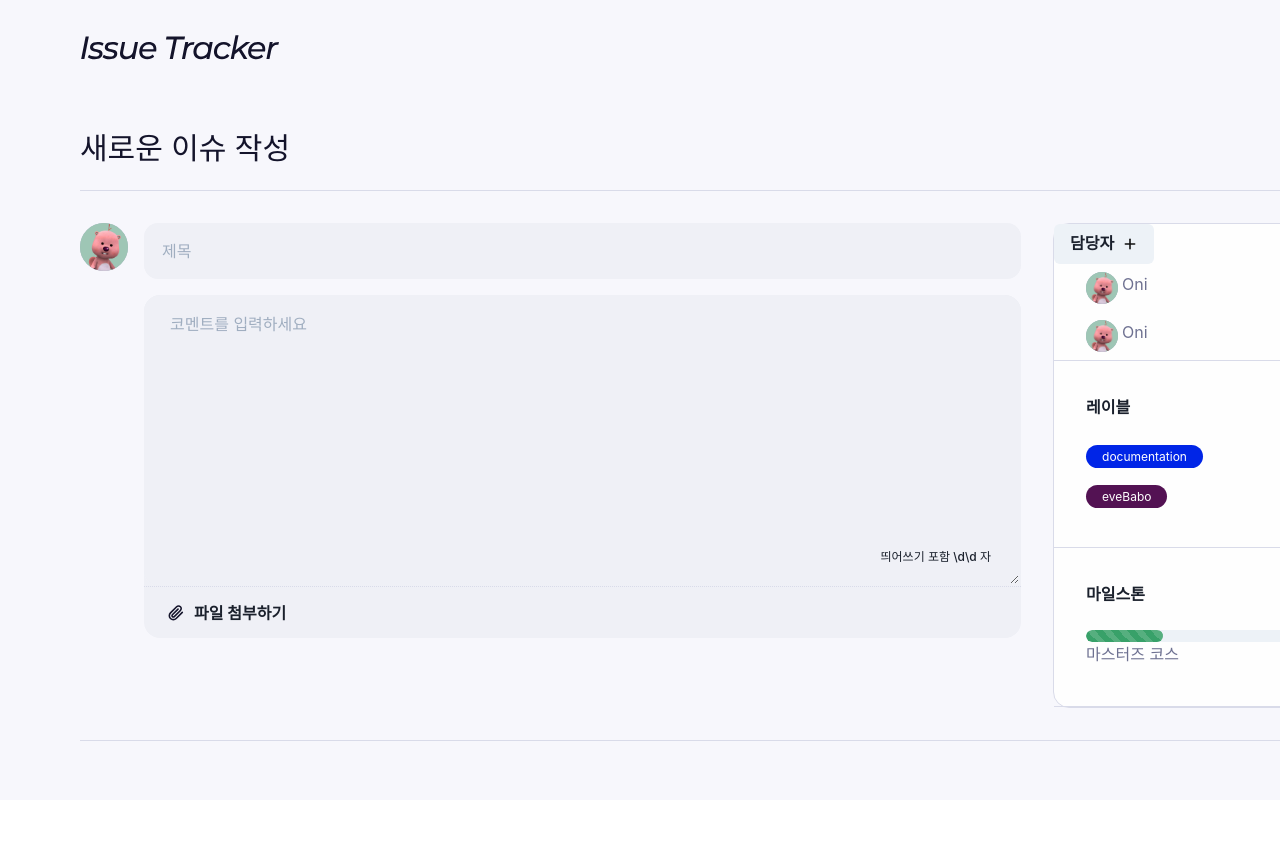
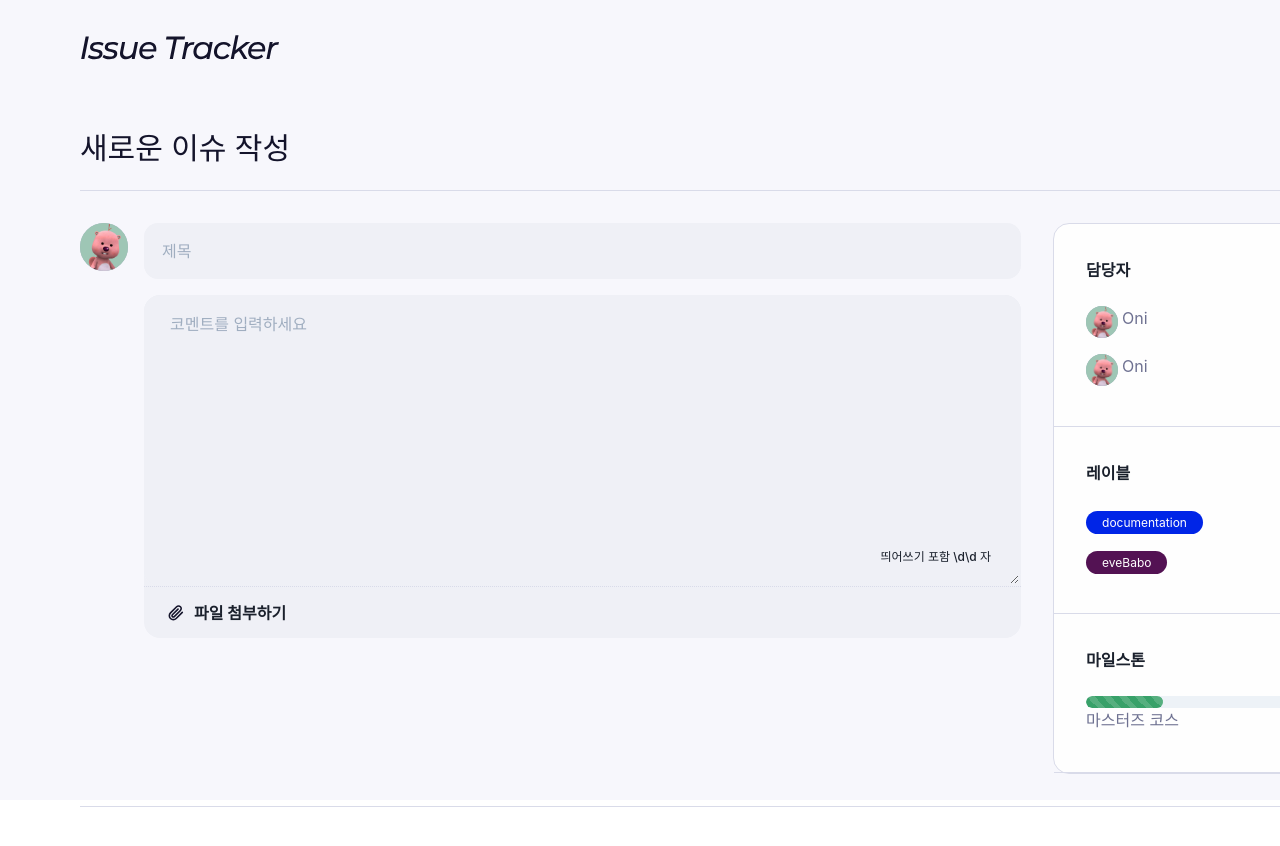
Before and after one commit to codesquad-members-2021/issue-tracker, a React (Create React App) app in the folder FE/issue-tracker/: page /new-issue in a window 1280 px wide. Shown: the top 846 px of the page. Built offline with nearby package versions, Linux system fonts and the light colour scheme.

Commit message:
Chore: #18 chakra UI 공통 스타일 분리에 따른 import 경로 수정

```diff
--- a/FE/issue-tracker/src/components/newIssue/SelectAssignee.tsx
+++ b/FE/issue-tracker/src/components/newIssue/SelectAssignee.tsx
@@ -12,7 +12,11 @@ import { Avatar } from '@chakra-ui/avatar';
 
 import { ReactComponent as PlusIcon } from '@assets/plus.svg';
 import MenuTitle from '@components/common/MenuTitle';
-import { checkBoxStyle, menuItemStyle, menuBtnStyle } from './chakraStyle';
+import {
+  checkBoxStyle,
+  menuItemStyle,
+  menuBtnStyle,
+} from '@components/common/chakraStyle';
 
 function SelectAssignee() {
   return (
@@ -64,6 +68,7 @@ function SelectAssignee() {
 export default SelectAssignee;
 
 const Wrap = styled.div`
+  padding: 34px 32px 32px 32px;
   border-bottom: 1px solid ${({ theme }) => theme.colors.gr_line};
 `;
 
@@ -78,5 +83,5 @@ const Text = styled.span`
 `;
 
 const AddList = styled.ul`
-  padding: 8px 32px;
+  padding: 8px 0;
 `;
```
